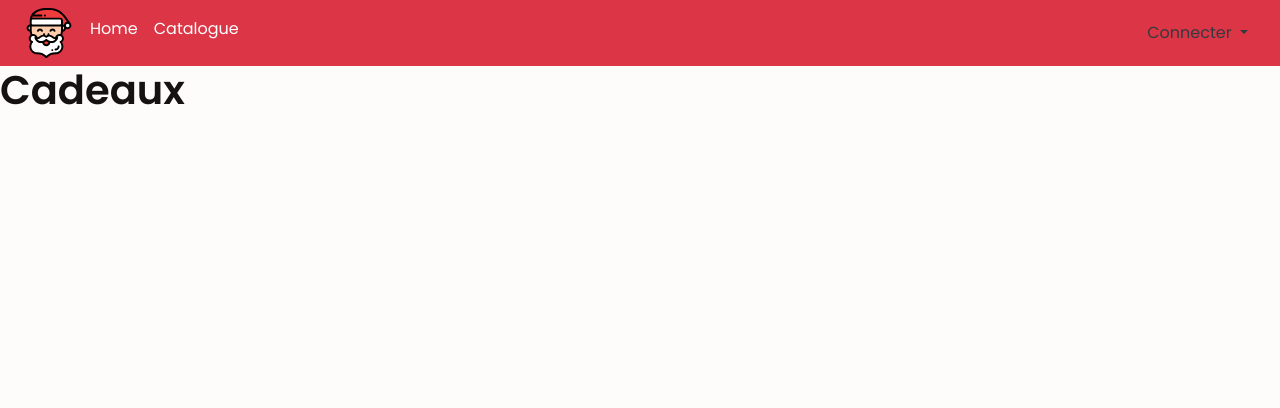
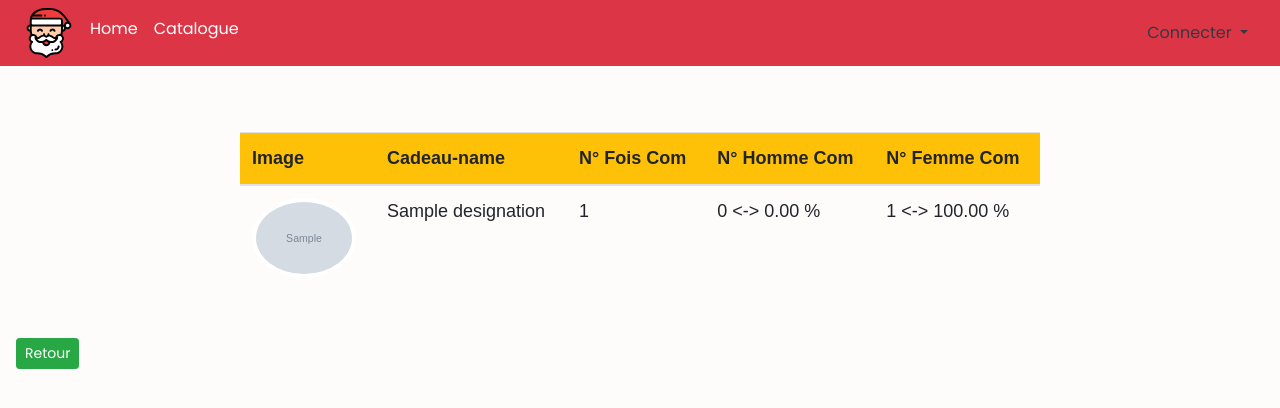
Before and after one commit to MouhcineIzem/pere-noel, a Symfony app: template templates/admin/cadeau_panier.html.twig in a window 1280 px wide. Shown: the top 408 px of the page. Run offline with Twig, Linux system fonts and the light colour scheme; the template is opened without the code that fills it: most values are stand-ins (such as "Sample title", 1, 10 or a date in 2020); grey boxes marked "Sample" are stand-in pictures; some libraries are stand-ins or nearby versions.

Commit message:
ajouter les porcentages Homme Femme pour chaque Cadeau

```diff
--- a/src/Controller/PanierController.php
+++ b/src/Controller/PanierController.php
@@ -94,7 +94,9 @@ class PanierController extends AbstractController
             $this->entityManager->remove($panier);
             $this->entityManager->flush();
 
-
+        /*if ($this->getUser()->getRoles() == ["ROLE_ADMIN"]) {
+            return $this->redirectToRoute('panier_admin');
+        }*/
         return $this->redirectToRoute('panier_userConnecte');
 
     }
--- a/src/Entity/Cadeau.php
+++ b/src/Entity/Cadeau.php
@@ -57,6 +57,8 @@ class Cadeau
      * @ORM\OneToMany(targetEntity=Panier::class, mappedBy="cadeau")
      */
     private $paniers;
+
+
 
     public function __construct()
     {
@@ -173,6 +175,4 @@ class Cadeau
         return $this;
     }
 
-
-
 }
--- a/templates/admin/cadeau_panier.html.twig
+++ b/templates/admin/cadeau_panier.html.twig
@@ -4,5 +4,47 @@
 {% block styleshets %}{% endblock %}
 
 {% block body %}
-    <h1>Cadeaux</h1>
+
+    {% set L = panier | length %}
+    {% set H = 0 %}
+    {% set F = 0 %}
+
+    {% for item in panier %}
+        {% if item.person.sexe == "Homme" %}
+            {% set H = H + 1%}
+        {% else %}
+            {% set F = F + 1 %}
+        {% endif %}
+    {% endfor %}
+
+
+    <div class="example-wrapper">
+        <div class="container text-center p-4">
+        </div>
+        <table class="table">
+            <thead class="bg-warning">
+            <tr>
+                <th scope="col">Image</th>
+                <th scope="col">Cadeau-name</th>
+                <th scope="col">N° Fois Com</th>
+                <th scope="col">N° Homme Com</th>
+                <th scope="col">N° Femme Com</th>
+
+            </tr>
+            </thead>
+            <tbody class="">
+                    <tr>
+                        <td scope="row"><img class="img-thumbnail img_panier" src="{{ asset("uploads/cadeaux/"~cadeau.image) }}" alt=""></td>
+                        <td scope="row">{{ cadeau.designation }}</td>
+                        <td scope="row">{{ panier | length }}</td>
+                        <td scope="row">{{ H }} <-> {{ ((H / L) * 100) | number_format(2) }} %</td>
+                        <td scope="row">{{ F }} <-> {{ ((F / L) * 100) | number_format(2) }} %</td>
+                    </tr>
+            </tbody>
+        </table>
+    </div>
+    <div class="mx-3 my-5">
+        <a href="{{ path('pereNoel_cadeaux') }}" class="btn btn-sm btn-success">Retour</a>
+    </div>
+
 {% endblock %}
--- a/templates/cadeau/index.html.twig
+++ b/templates/cadeau/index.html.twig
@@ -3,7 +3,6 @@
 {% block title %}Cadeau index{% endblock %}
 
 {% block body %}
-    {{ dump(app.user.age) }}
     <div class="row">
         <div class="col-md-2">
             <h2 class="my-2">Filtrer</h2>
@@ -37,7 +36,7 @@
                                        {% else %}
                                             {{ asset("assets/img/decoration1.png") }}
                                        {% endif %}
-                            " alt="" class="decoration__img img_hover {% if app.user.age < cadeau.age and not is_granted("ROLE_ADMIN") %} image-flou {% endif %}">
+                            " alt="" class="decoration__img img_hover {% if app.user and app.user.age < cadeau.age and not is_granted("ROLE_ADMIN") %} image-flou {% endif %}">
                             </a>
                             <h3 class="decoration__title">{{ cadeau.designation }}</h3>
                             <p class="text-warning font-weight-bold">{{ cadeau.prix | number_format(2,',','.') }} €</p>
--- a/templates/cadeau/show.html.twig
+++ b/templates/cadeau/show.html.twig
@@ -20,7 +20,7 @@
                                        {% else %}
                                             {{ asset("assets/img/decoration1.png") }}
                                        {% endif %}
-                " class="{% if app.user.age < cadeau.age  and not is_granted("ROLE_ADMIN") %} image-flou {% endif %}"/>
+                " class="{% if app.user and app.user.age < cadeau.age  and not is_granted("ROLE_ADMIN") %} image-flou {% endif %}"/>
             </div>
             <div class="card-image-overlay m-auto">
                 <span class="card-detail-badge">{{ cadeau.designation }}</span>
```
Also changed, not shown: migrations/Version20210128132657.php (added, +37 -0 lines), src/Controller/AdminController.php (+6 -3 lines), src/Entity/User.php (+4 -31 lines), templates/admin/cadeaux_list.html.twig (+4 -26 lines), templates/admin/index.html.twig (+6 -7 lines).
